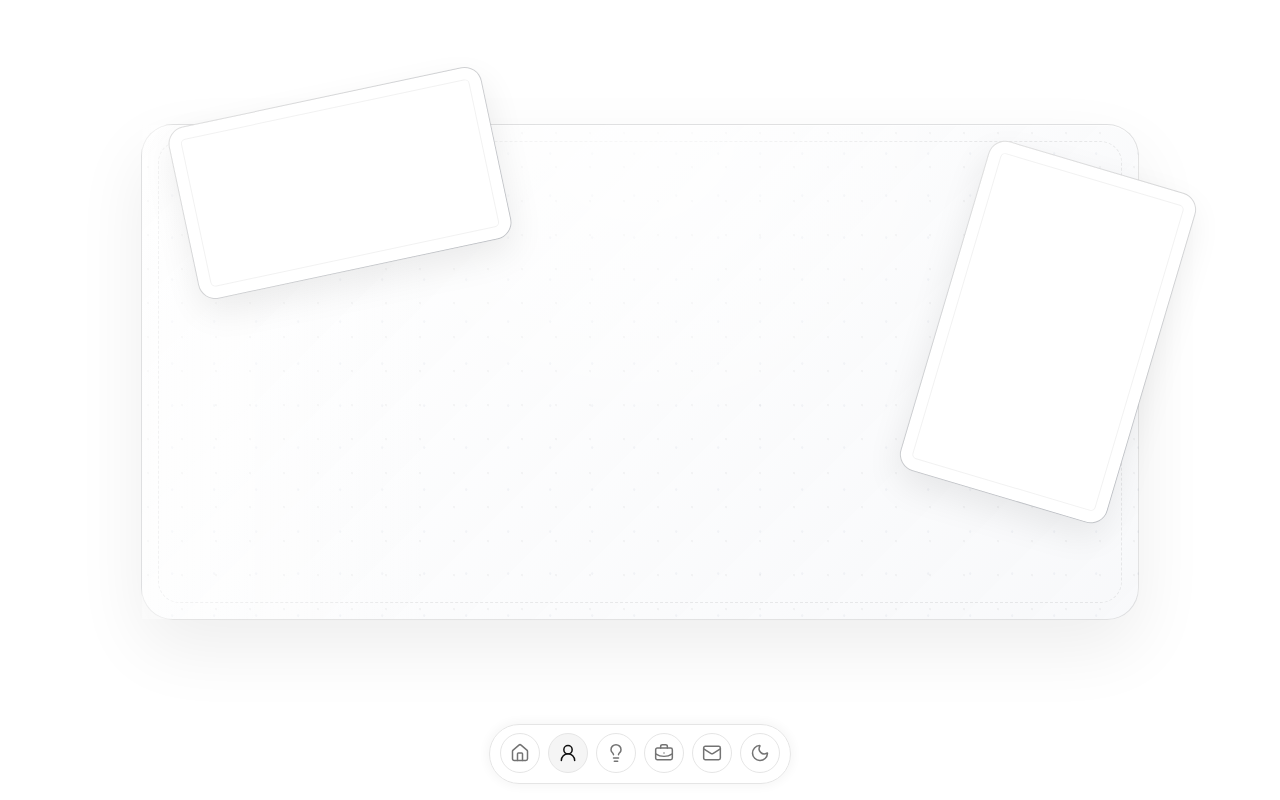
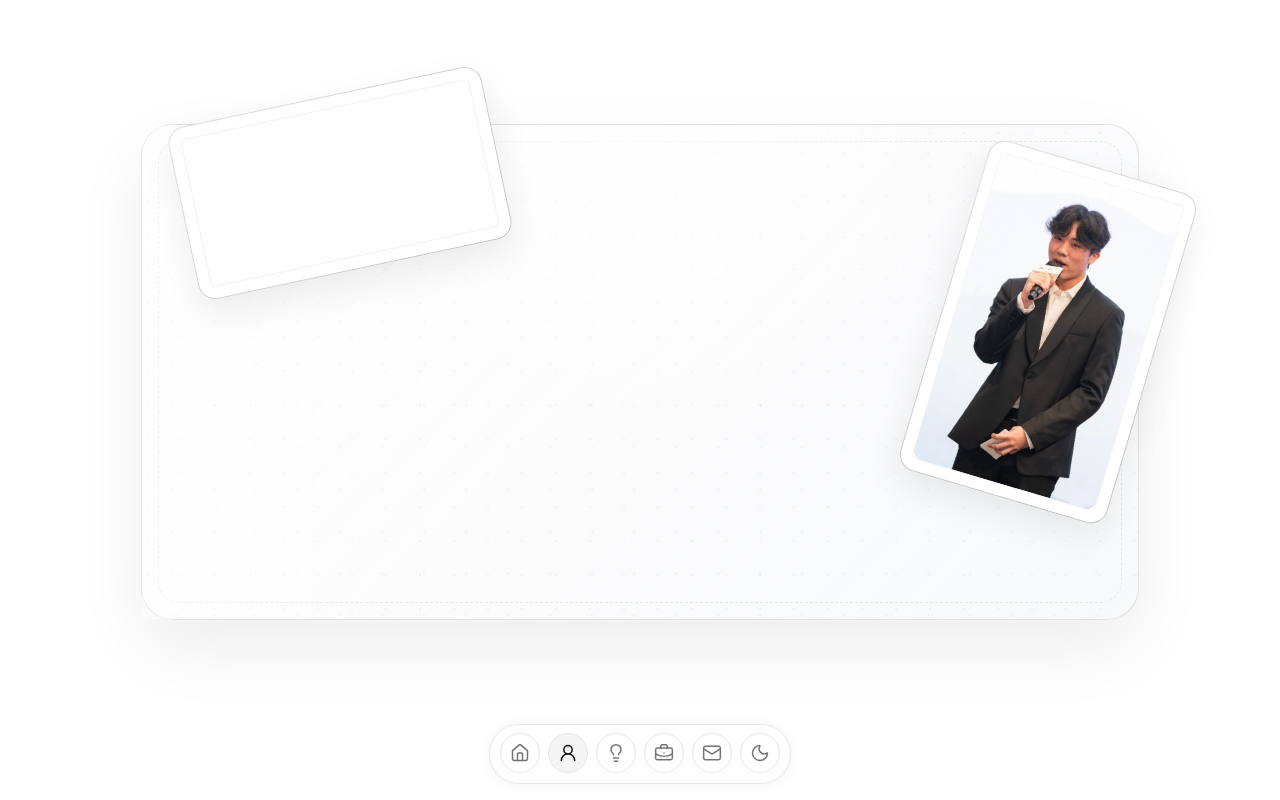
Before and after one commit to ayvhc/websitev2, a Next.js app: page /about in a window 1280 px wide. Built offline with nearby package versions, Linux system fonts and the light colour scheme.

Commit message:
Add portrait image to about board

```diff
--- a/app/about/page.tsx
+++ b/app/about/page.tsx
@@ -6,7 +6,9 @@ export default function AboutPage() {
       <section className="about-board-shell" aria-label="About mood board">
         <div className="about-empty-board">
           <div className="about-wide-frame" aria-label="Wide image placeholder" />
-          <div className="about-portrait-frame" aria-label="Portrait placeholder" />
+          <div className="about-portrait-frame">
+            <img src="/images/yihung-chen-portrait.jpg" alt="Yihung Chen portrait" />
+          </div>
         </div>
       </section>
       <DockNav current="About" />
--- a/app/globals.css
+++ b/app/globals.css
@@ -794,7 +794,19 @@ button {
   right: -1.1rem;
   width: min(13.5rem, 18vw);
   height: min(24.2rem, 43svh);
+  overflow: hidden;
   transform: translateY(-50%) rotate(16.5deg);
+}
+
+.about-portrait-frame img {
+  position: absolute;
+  inset: 0.72rem;
+  width: calc(100% - 1.44rem);
+  height: calc(100% - 1.44rem);
+  display: block;
+  border-radius: 0.62rem;
+  object-fit: cover;
+  object-position: center;
 }
 
 .about-wide-frame {
```
Also changed, not shown: public/images/yihung-chen-portrait.jpg (added).
